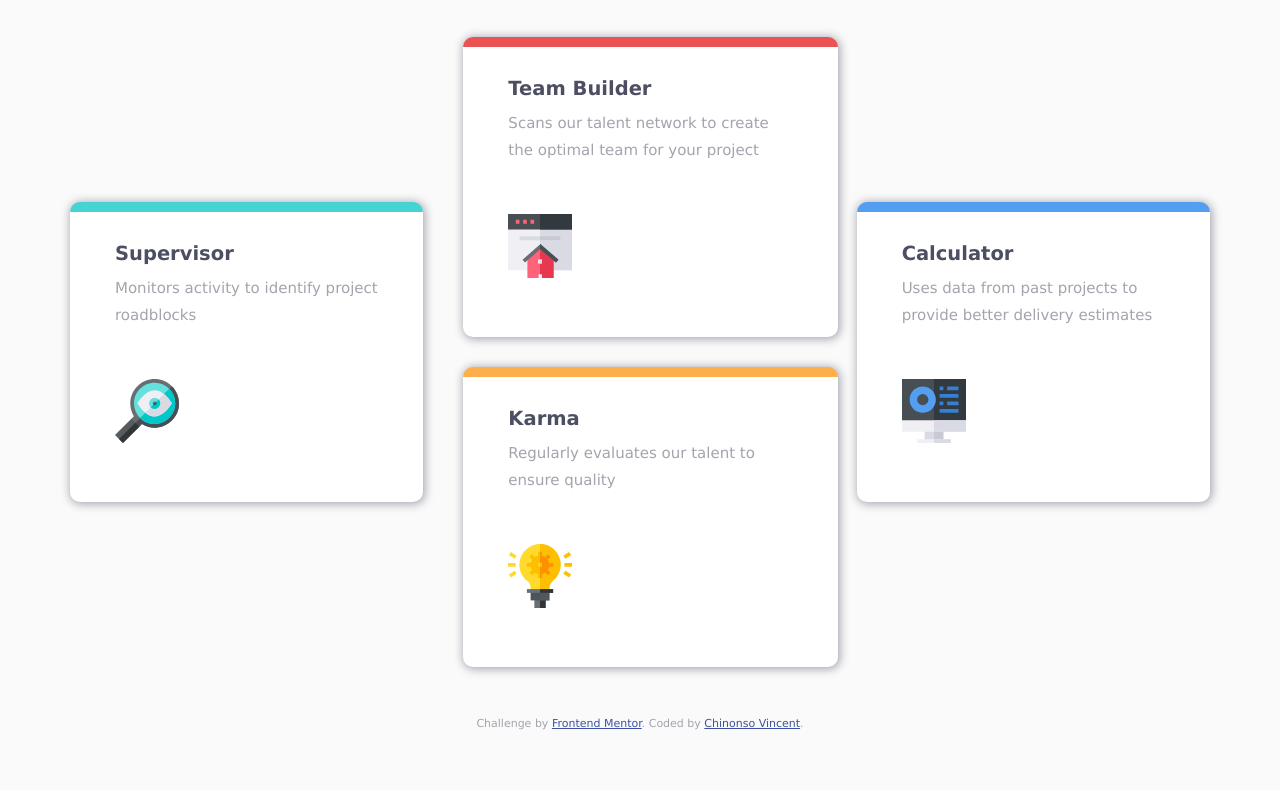
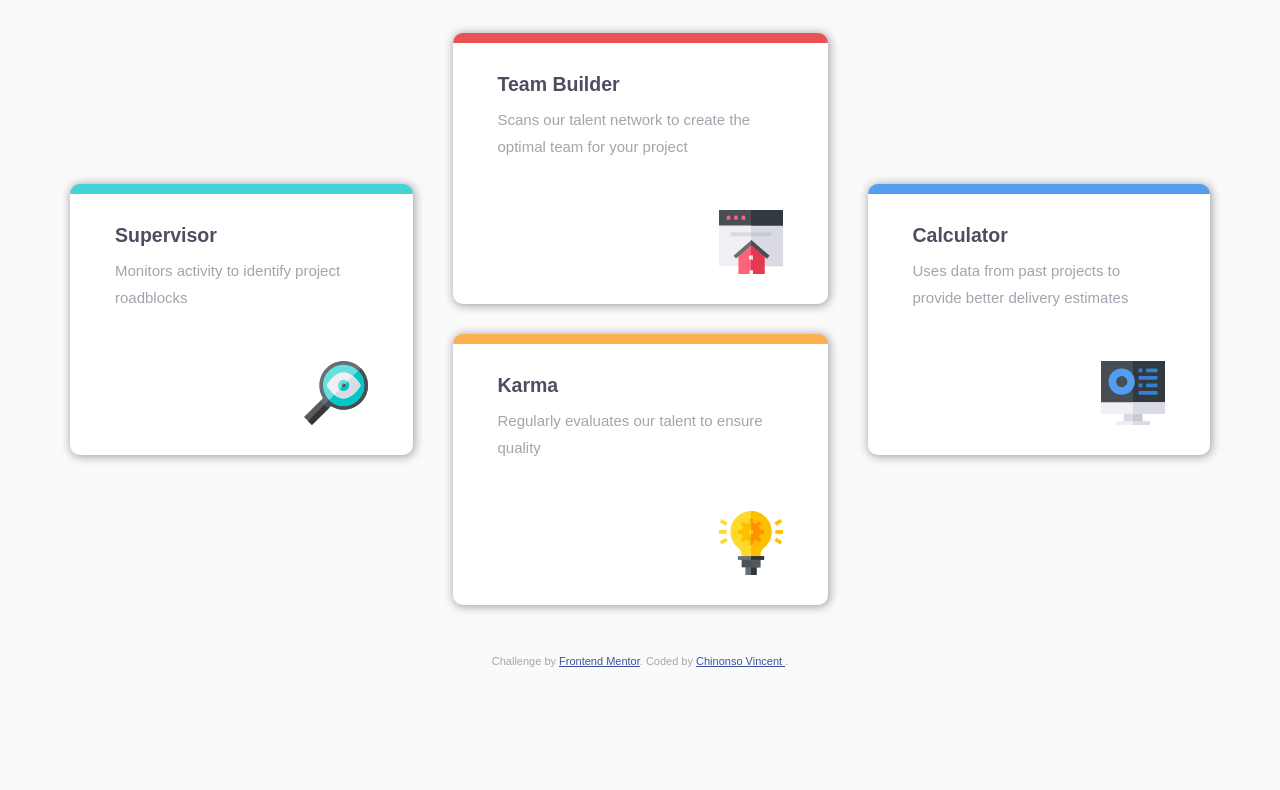
Before and after one commit to ChinonsoVincent/Frontend-Mentor-Four-card-feature-section, a plain HTML site: page index.html in a window 1280 px wide. Shown: the part 219-1009 px from the top of the page. After the commit the page ends 946 px from the top, so only its background shows below. Drawn offline with Linux system fonts and the light colour scheme; a web font is replaced by a local one.

Commit message:
Complete Project and readme.md updated

```diff
--- a/index.html
+++ b/index.html
@@ -29,8 +29,9 @@
 					<h2>Supervisor</h2>
 
 					<p>Monitors activity to identify project roadblocks</p>
-
-					<img src="/images/icon-supervisor.svg" alt="Supervisor" />
+					<div>
+						<img src="images/icon-supervisor.svg" alt="Supervisor" />
+					</div>
 				</section>
 
 				<article>
@@ -39,8 +40,9 @@
 						<h2>Team Builder</h2>
 
 						<p>Scans our talent network to create the optimal team for your project</p>
-
-						<img src="/images/icon-team-builder.svg" alt="TeamBuilder" />
+						<div>
+							<img src="images/icon-team-builder.svg" alt="TeamBuilder" />
+						</div>
 					</section>
 
 					<!-- Karma section -->
@@ -48,8 +50,9 @@
 						<h2>Karma</h2>
 
 						<p>Regularly evaluates our talent to ensure quality</p>
-
-						<img src="/images/icon-karma.svg" alt="Karma" />
+						<div>
+							<img src="images/icon-karma.svg" alt="Karma" />
+						</div>
 					</section>
 				</article>
 
@@ -58,8 +61,9 @@
 					<h2>Calculator</h2>
 
 					<p>Uses data from past projects to provide better delivery estimates</p>
-
-					<img src="/images/icon-calculator.svg" alt="Calculator" />
+					<div>
+						<img src="images/icon-calculator.svg" alt="Calculator" />
+					</div>
 				</section>
 			</main>
 		</div>
@@ -69,7 +73,12 @@
 				Challenge by
 				<a href="https://www.frontendmentor.io?ref=challenge" target="_blank"
 					>Frontend Mentor</a
-				>. Coded by <a href="#">Chinonso Vincent</a>.
+				>. Coded by
+				<a
+					href="https://github.com/ChinonsoVincent/Frontend-Mentor-Four-card-feature-section"
+					target="_blank"
+					>Chinonso Vincent </a
+				>.
 			</p>
 		</footer>
 	</body>
--- a/style.css
+++ b/style.css
@@ -1,3 +1,6 @@
+/* font */
+@import url("https://fonts.google.com/specimen/Poppins");
+
 *,
 *::after,
 *::before {
@@ -26,7 +29,7 @@ body {
 	padding: 60px 50px;
 	font-size: 15px;
 	color: var(--Grayish-Blue);
-	font-family: Verdana, Geneva, Tahoma, sans-serif;
+	font-family: "poppins", sans-serif;
 }
 
 /* Container */
@@ -76,7 +79,6 @@ main {
 /* Sections */
 section {
 	width: 375px;
-	height: 300px;
 	margin: 40px auto;
 	background-color: white;
 	border-radius: 10px;
@@ -92,6 +94,12 @@ section h2 {
 section p {
 	margin-bottom: 50px;
 	line-height: 1.8em;
+}
+
+section div {
+	display: flex;
+	align-items: center;
+	justify-content: end;
 }
 
 /*
@@ -118,26 +126,27 @@ section img {
 
 /* Media Query*/
 
+@media (min-width: 1000px) {
+	main {
+		display: flex;
+		align-items: center;
+		justify-content: center;
+	}
+	section {
+		width: 300px;
+		height: auto;
+		margin: 30px 20px;
+	}
+}
+
 @media (min-width: 1100px) {
 	main {
 		display: flex;
 		align-items: center;
+		justify-content: center;
 	}
 	section {
-		height: 300px;
-		margin: 30px 20px;
-	}
-
-	article {
-		width: 33.33%;
-	}
-
-	.Supervisor {
-		width: 33.33%;
-	}
-
-	.Calculator {
-		width: 33.33%;
+		width: 375px;
 	}
 }
 
```
Also changed, not shown: screenshot.png (added), 2 other files.
